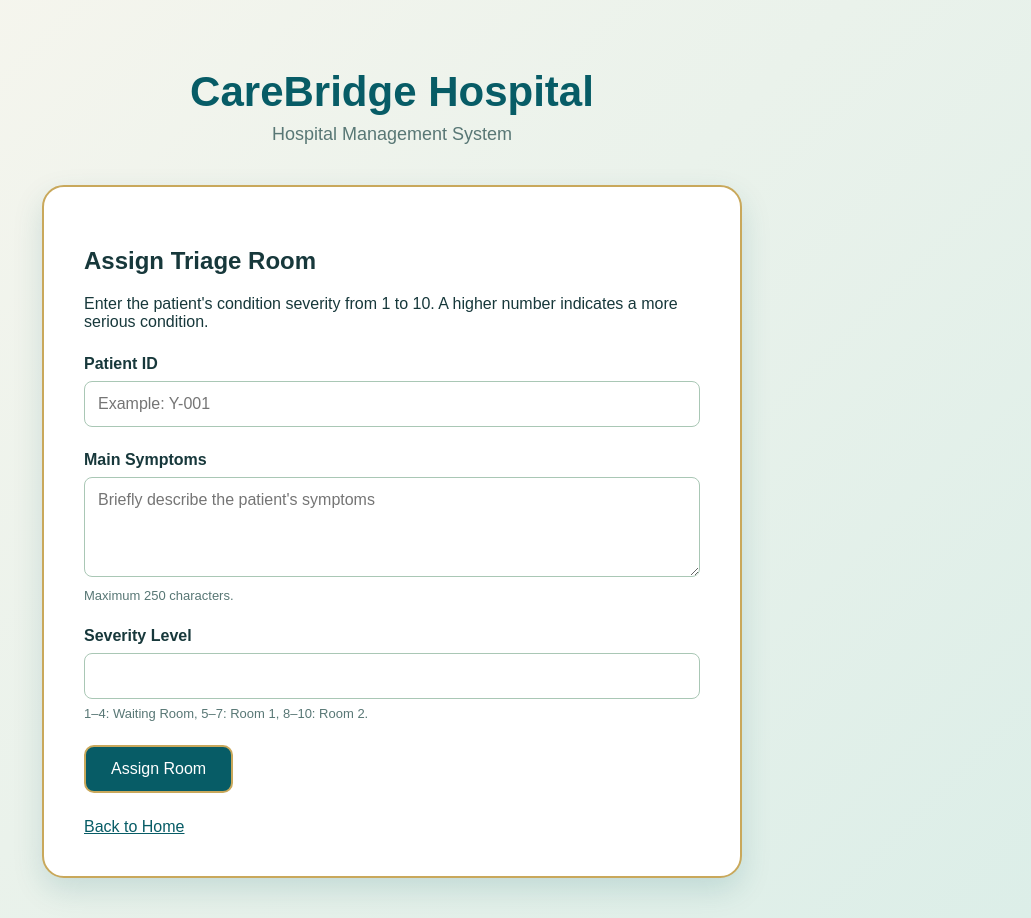
After one commit to MrCheahChi/CareBridge-Part-B, a Flask app: page /assign-triage-room in a window 1280 px wide. The commit adds this page. Shown: the whole page, without its empty margins (248-1279 px from the left). Run offline with Flask 3, Linux system fonts and the light colour scheme.

Commit message:
Add triage room assignment feature

```diff
--- a/app.py
+++ b/app.py
@@ -217,5 +217,79 @@ def calculate_bill():
         tests_text=tests_text,
     )
 
+
+@app.route("/assign-triage-room", methods=["GET", "POST"])
+def assign_triage_room():
+    error = None
+    triage = None
+    patient_id = ""
+    symptoms = ""
+    severity_text = ""
+
+    if request.method == "POST":
+        patient_id = request.form.get("patient_id", "").strip().upper()
+        symptoms = request.form.get("symptoms", "").strip()
+        severity_text = request.form.get("severity", "").strip()
+
+        valid_patient_id = (
+            len(patient_id) == 5
+            and patient_id[0] in ("Y", "N")
+            and patient_id[1] == "-"
+            and patient_id[2:].isdigit()
+        )
+
+        if not valid_patient_id:
+            error = "Patient ID must use the format Y-001 or N-001."
+
+        elif not symptoms:
+            error = "Please enter the patient's main symptoms."
+
+        elif len(symptoms) > 250:
+            error = "Symptoms must not exceed 250 characters."
+
+        elif not severity_text.isdigit():
+            error = "Severity level must be a whole number from 1 to 10."
+
+        elif int(severity_text) < 1 or int(severity_text) > 10:
+            error = "Severity level must be between 1 and 10."
+
+        else:
+            severity = int(severity_text)
+
+            if severity <= 4:
+                room = "Waiting Room"
+                category = "Low Priority"
+                category_class = "low-priority"
+                instruction = "Please wait until your patient ID is called."
+            elif severity <= 7:
+                room = "Room 1"
+                category = "Medium Priority"
+                category_class = "medium-priority"
+                instruction = "Please proceed to Room 1 for assessment."
+            else:
+                room = "Room 2"
+                category = "High Priority"
+                category_class = "high-priority"
+                instruction = "Please proceed immediately to Room 2."
+
+            triage = {
+                "patient_id": patient_id,
+                "symptoms": symptoms,
+                "severity": severity,
+                "room": room,
+                "category": category,
+                "category_class": category_class,
+                "instruction": instruction,
+            }
+
+    return render_template(
+        "triage.html",
+        error=error,
+        triage=triage,
+        patient_id=patient_id,
+        symptoms=symptoms,
+        severity_text=severity_text,
+    )
+
 if __name__ == "__main__":
     app.run(debug=True)
--- a/static/style.css
+++ b/static/style.css
@@ -119,11 +119,13 @@ button:hover {
 }
 
 .form-group select,
-.form-group input {
+.form-group input,
+.form-group textarea {
     width: 100%;
     padding: 13px;
     border: 1px solid var(--sage);
     border-radius: 8px;
+    font-family: Arial, sans-serif;
     font-size: 16px;
 }
 
@@ -183,6 +185,33 @@ button:hover {
     font-size: 20px;
 }
 
+.triage-result {
+    margin-top: 30px;
+}
+
+.priority-badge {
+    display: inline-block;
+    margin-bottom: 12px;
+    padding: 8px 13px;
+    border-radius: 20px;
+    font-weight: bold;
+}
+
+.low-priority {
+    color: #245b38;
+    background-color: #dff2e5;
+}
+
+.medium-priority {
+    color: #745000;
+    background-color: #fff0bd;
+}
+
+.high-priority {
+    color: #8a2424;
+    background-color: #ffe0e0;
+}
+
 .back-link {
     display: inline-block;
     margin-top: 25px;
--- a/templates/index.html
+++ b/templates/index.html
@@ -41,6 +41,10 @@
     Calculate Bill
 </a>
 
+<a class="button-link" href="{{ url_for('assign_triage_room') }}">
+    Assign Triage Room
+</a>
+
     </main>
 </body>
 </html>
--- /dev/null
+++ b/templates/triage.html
@@ -0,0 +1,112 @@
+<!DOCTYPE html>
+<html lang="en">
+<head>
+    <meta charset="UTF-8">
+    <meta name="viewport" content="width=device-width, initial-scale=1.0">
+
+    <title>Assign Triage Room</title>
+
+    <link
+        rel="stylesheet"
+        href="{{ url_for('static', filename='style.css') }}"
+    >
+</head>
+
+<body>
+    <div class="container">
+        <header>
+            <h1>CareBridge Hospital</h1>
+            <p>Hospital Management System</p>
+        </header>
+
+        <main class="card">
+            <h2>Assign Triage Room</h2>
+
+            <p>
+                Enter the patient's condition severity from 1 to 10.
+                A higher number indicates a more serious condition.
+            </p>
+
+            {% if error %}
+                <div class="message error">
+                    {{ error }}
+                </div>
+            {% endif %}
+
+            <form method="POST">
+                <div class="form-group">
+                    <label for="patient_id">Patient ID</label>
+
+                    <input
+                        type="text"
+                        id="patient_id"
+                        name="patient_id"
+                        value="{{ patient_id }}"
+                        pattern="[YNyn]-[0-9]{3}"
+                        placeholder="Example: Y-001"
+                        title="Use the format Y-001 or N-001."
+                        required
+                    >
+                </div>
+
+                <div class="form-group">
+                    <label for="symptoms">Main Symptoms</label>
+
+                    <textarea
+                        id="symptoms"
+                        name="symptoms"
+                        rows="4"
+                        maxlength="250"
+                        placeholder="Briefly describe the patient's symptoms"
+                        required
+                    >{{ symptoms }}</textarea>
+
+                    <small class="form-help">
+                        Maximum 250 characters.
+                    </small>
+                </div>
+
+                <div class="form-group">
+                    <label for="severity">Severity Level</label>
+
+                    <input
+                        type="number"
+                        id="severity"
+                        name="severity"
+                        min="1"
+                        max="10"
+                        value="{{ severity_text }}"
+                        required
+                    >
+
+                    <small class="form-help">
+                        1–4: Waiting Room, 5–7: Room 1, 8–10: Room 2.
+                    </small>
+                </div>
+
+                <button type="submit">Assign Room</button>
+            </form>
+
+            {% if triage %}
+                <div class="patient-details triage-result">
+                    <h3>Triage Assignment</h3>
+
+                    <span class="priority-badge {{ triage.category_class }}">
+                        {{ triage.category }}
+                    </span>
+
+                    <p><strong>Patient ID:</strong> {{ triage.patient_id }}</p>
+                    <p><strong>Main Symptoms:</strong> {{ triage.symptoms }}</p>
+                    <p><strong>Severity Level:</strong> {{ triage.severity }}/10</p>
+                    <p><strong>Assigned Location:</strong> {{ triage.room }}</p>
+                    <p><strong>Instruction:</strong> {{ triage.instruction }}</p>
+                </div>
+            {% endif %}
+
+            <a class="back-link" href="{{ url_for('home') }}">
+                Back to Home
+            </a>
+        </main>
+    </div>
+</body>
+</html>
```
